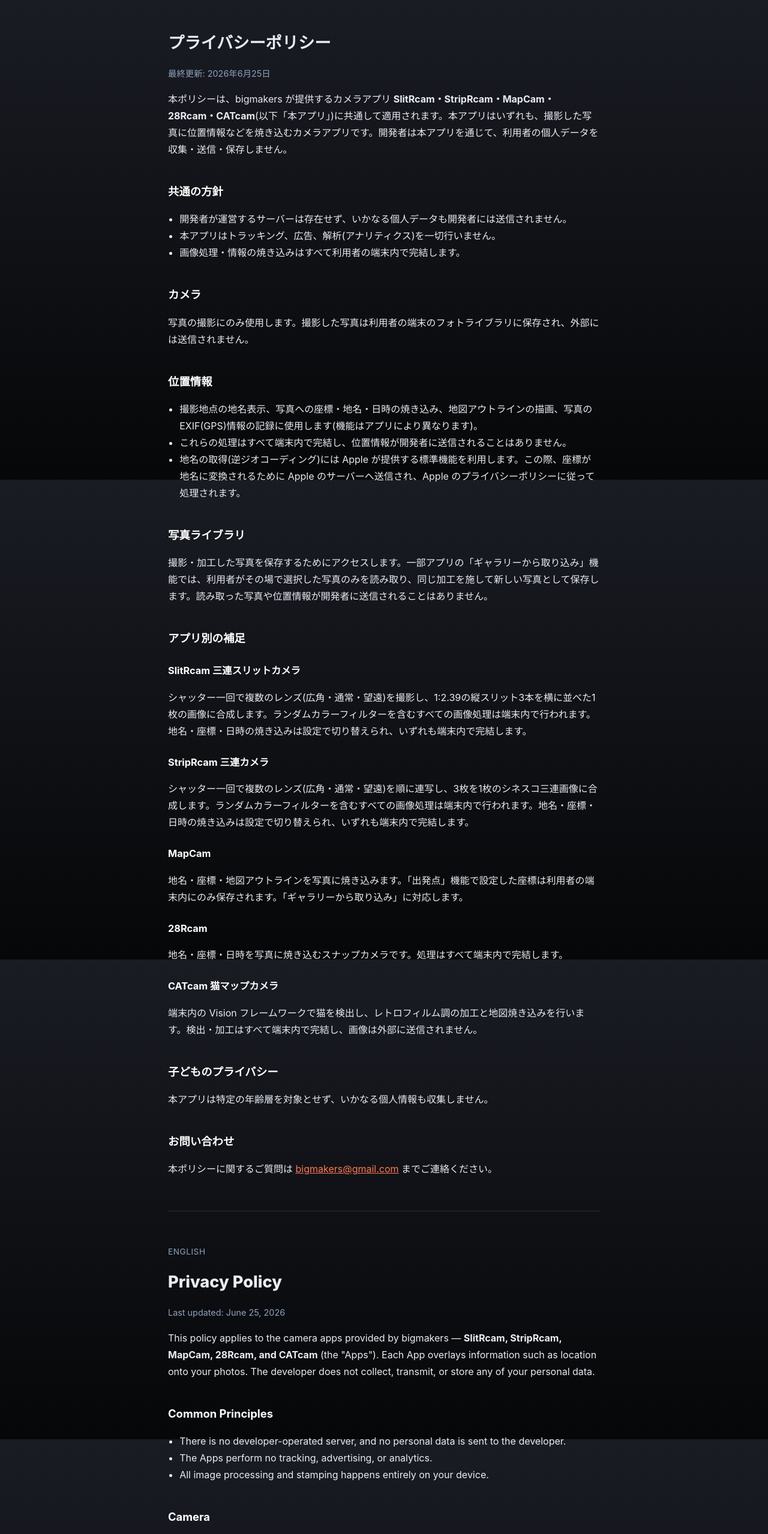
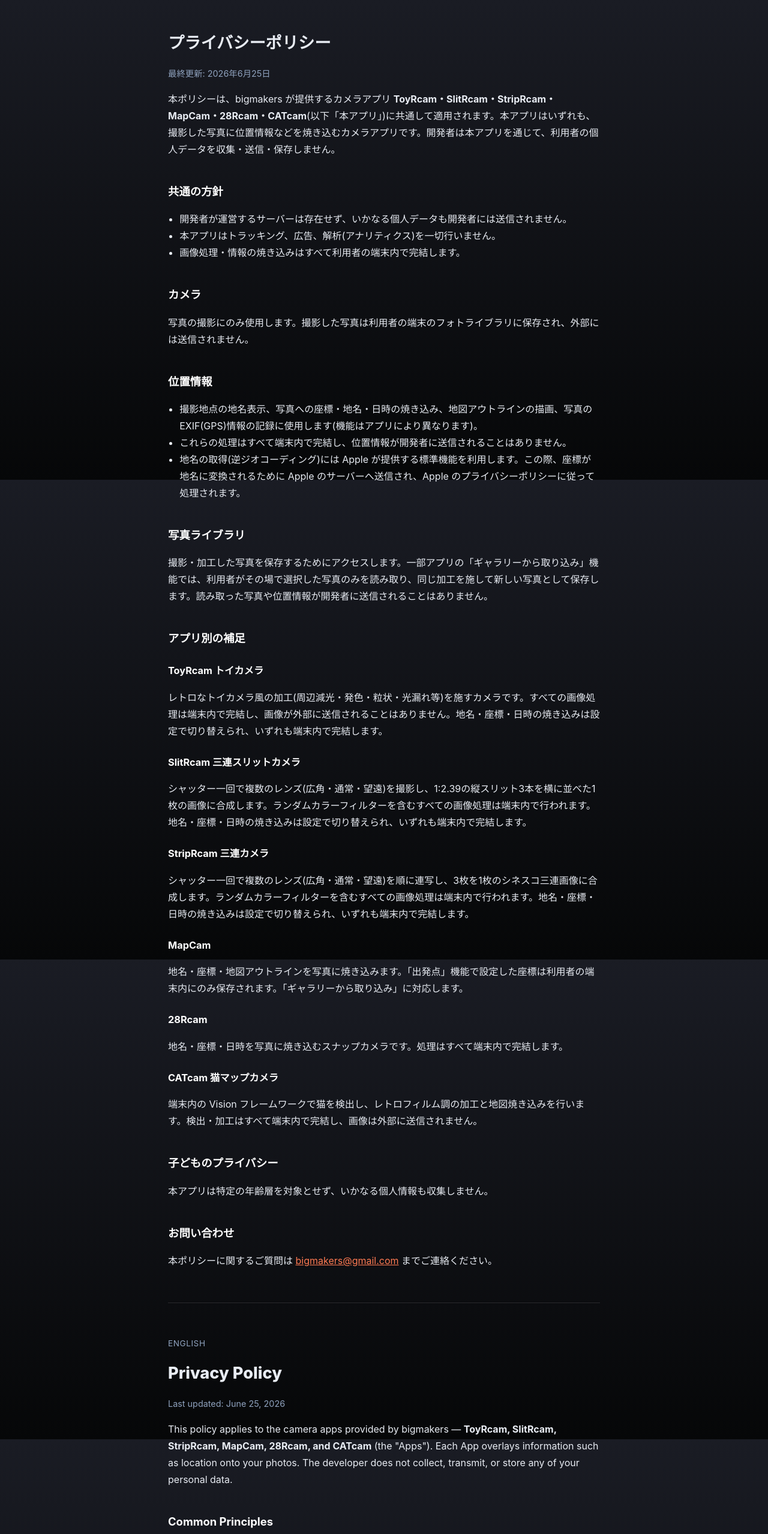
Before and after one commit to bigmakers/bigmakers.github.io, a plain HTML site: page privacy.html in a window 1280 px wide. Shown: the top 2558 px of the page at 60% size. Drawn offline with Linux system fonts and the light colour scheme.

Commit message:
サポートハブに ToyRcam トイカメラ を追加(App Store ID は作成後に反映)

```diff
--- a/privacy.html
+++ b/privacy.html
@@ -31,7 +31,7 @@
   <h1>プライバシーポリシー</h1>
   <p class="updated">最終更新: 2026年6月25日</p>
 
-  <p>本ポリシーは、bigmakers が提供するカメラアプリ <strong>SlitRcam・StripRcam・MapCam・28Rcam・CATcam</strong>(以下「本アプリ」)に共通して適用されます。本アプリはいずれも、撮影した写真に位置情報などを焼き込むカメラアプリです。開発者は本アプリを通じて、利用者の個人データを収集・送信・保存しません。</p>
+  <p>本ポリシーは、bigmakers が提供するカメラアプリ <strong>ToyRcam・SlitRcam・StripRcam・MapCam・28Rcam・CATcam</strong>(以下「本アプリ」)に共通して適用されます。本アプリはいずれも、撮影した写真に位置情報などを焼き込むカメラアプリです。開発者は本アプリを通じて、利用者の個人データを収集・送信・保存しません。</p>
 
   <h2>共通の方針</h2>
   <ul>
@@ -54,6 +54,8 @@
   <p>撮影・加工した写真を保存するためにアクセスします。一部アプリの「ギャラリーから取り込み」機能では、利用者がその場で選択した写真のみを読み取り、同じ加工を施して新しい写真として保存します。読み取った写真や位置情報が開発者に送信されることはありません。</p>
 
   <h2>アプリ別の補足</h2>
+  <h3 id="toyrcam">ToyRcam トイカメラ</h3>
+  <p>レトロなトイカメラ風の加工(周辺減光・発色・粒状・光漏れ等)を施すカメラです。すべての画像処理は端末内で完結し、画像が外部に送信されることはありません。地名・座標・日時の焼き込みは設定で切り替えられ、いずれも端末内で完結します。</p>
   <h3 id="slitrcam">SlitRcam 三連スリットカメラ</h3>
   <p>シャッター一回で複数のレンズ(広角・通常・望遠)を撮影し、1:2.39の縦スリット3本を横に並べた1枚の画像に合成します。ランダムカラーフィルターを含むすべての画像処理は端末内で行われます。地名・座標・日時の焼き込みは設定で切り替えられ、いずれも端末内で完結します。</p>
   <h3 id="striprcam">StripRcam 三連カメラ</h3>
@@ -77,7 +79,7 @@
   <h1>Privacy Policy</h1>
   <p class="updated">Last updated: June 25, 2026</p>
 
-  <p>This policy applies to the camera apps provided by bigmakers — <strong>SlitRcam, StripRcam, MapCam, 28Rcam, and CATcam</strong> (the "Apps"). Each App overlays information such as location onto your photos. The developer does not collect, transmit, or store any of your personal data.</p>
+  <p>This policy applies to the camera apps provided by bigmakers — <strong>ToyRcam, SlitRcam, StripRcam, MapCam, 28Rcam, and CATcam</strong> (the "Apps"). Each App overlays information such as location onto your photos. The developer does not collect, transmit, or store any of your personal data.</p>
 
   <h2>Common Principles</h2>
   <ul>
```
Also changed, not shown: index.html (+9 -0 lines).
